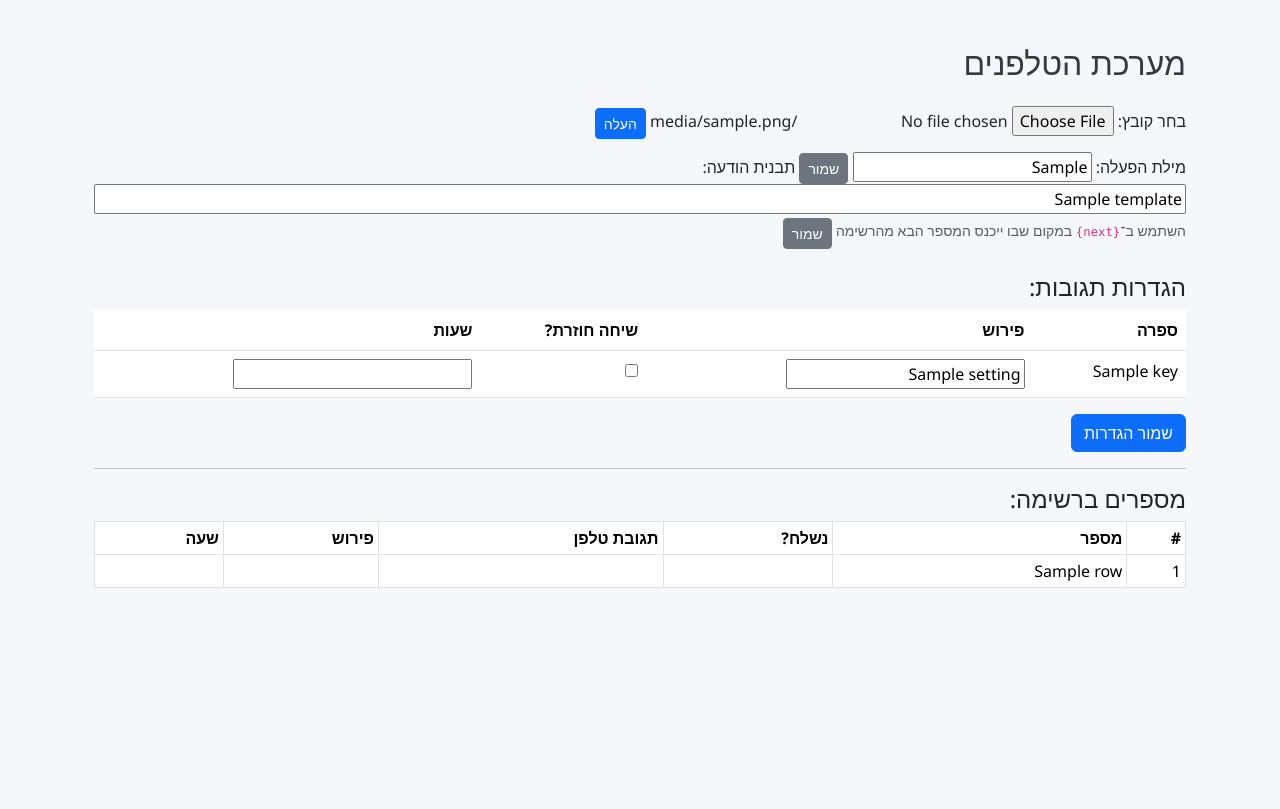
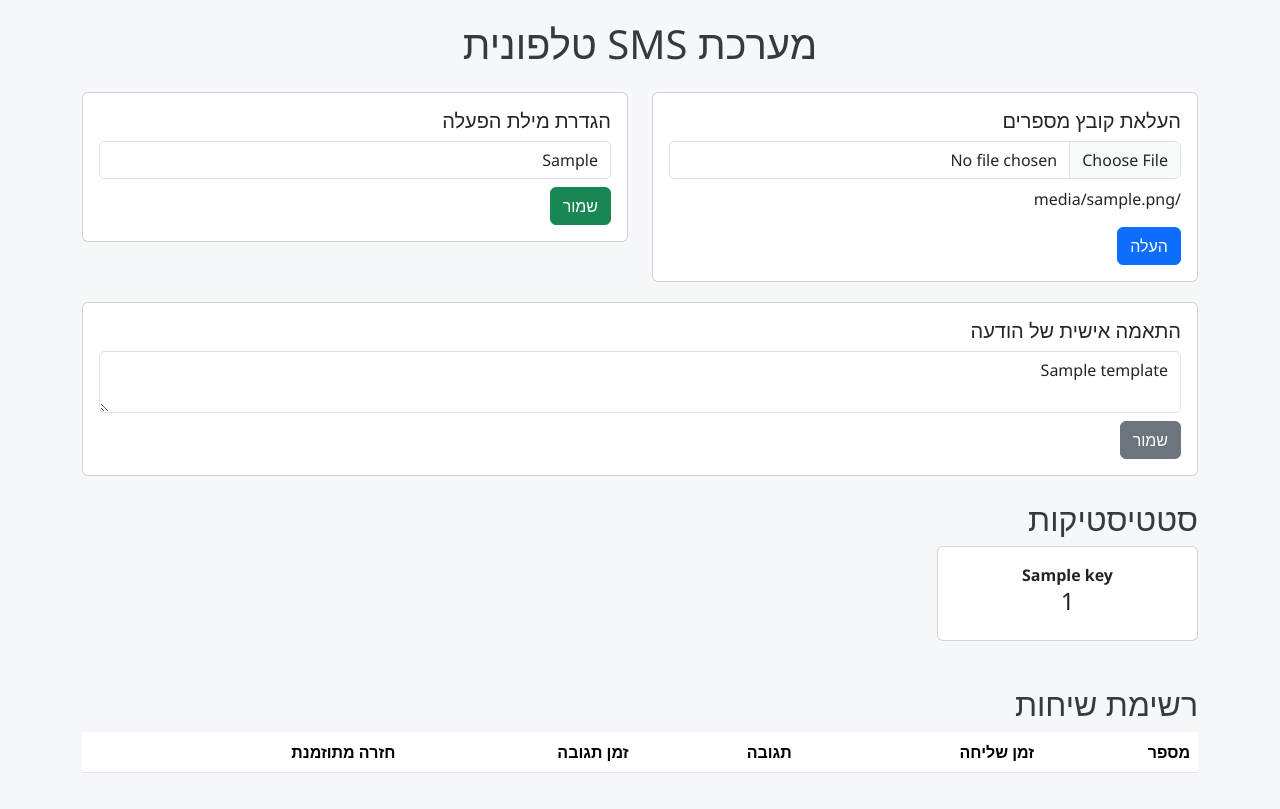
Before and after one commit to uriya222972/sms-auto-bot, a Flask app: template templates/index.html in a window 1280 px wide. Before the commit the page ends 588 px from the top, so only its background shows below. Run offline with Flask 3, Linux system fonts and the light colour scheme; the template is opened without the code that fills it: most values are stand-ins (such as "Sample title", 1, 10 or a date in 2020); data that the repository does not hold is empty.

Commit message:
Update index.html

```diff
--- a/templates/index.html
+++ b/templates/index.html
@@ -1,72 +1,105 @@
 {% extends "base.html" %}
 {% block content %}
-<div class="container mt-4">
-  <h2 class="mb-4">מערכת הטלפנים</h2>
+<h1 class="text-center mb-4">מערכת SMS טלפונית</h1>
 
-  <form method="post" enctype="multipart/form-data">
-    <label for="file">בחר קובץ:</label>
-    <input type="file" name="file" id="file" onchange="document.getElementById('filename').textContent = this.files[0]?.name || 'לא נבחר קובץ'">
-    <span id="filename">{{ filename or "לא נבחר קובץ" }}</span>
-    <button class="btn btn-primary btn-sm" formaction="/upload" formmethod="post">העלה</button>
-  </form>
+<div class="row">
+    <div class="col-md-6">
+        <form method="post" enctype="multipart/form-data">
+            <div class="card">
+                <div class="card-body">
+                    <h5 class="card-title">העלאת קובץ מספרים</h5>
+                    <input type="file" name="file" id="file" class="form-control mb-2" required onchange="updateFilename()">
+                    <p id="filename-display">{{ filename or 'לא נבחר קובץ' }}</p>
+                    <button type="submit" class="btn btn-primary">העלה</button>
+                </div>
+            </div>
+        </form>
+    </div>
 
-  <form method="post">
-    <label for="activation_word">מילת הפעלה:</label>
-    <input type="text" id="activation_word" name="activation_word" value="{{ activation_word }}" required>
-    <button class="btn btn-secondary btn-sm" type="submit" name="update_activation_word">שמור</button>
+    <div class="col-md-6">
+        <form method="post">
+            <div class="card">
+                <div class="card-body">
+                    <h5 class="card-title">הגדרת מילת הפעלה</h5>
+                    <input type="hidden" name="update_activation_word">
+                    <input type="text" name="activation_word" value="{{ activation_word }}" class="form-control mb-2" required>
+                    <button type="submit" class="btn btn-success">שמור</button>
+                </div>
+            </div>
+        </form>
+    </div>
+</div>
 
-    <label for="template" class="mt-3">תבנית הודעה:</label>
-    <input type="text" id="template" name="template" value="{{ template }}" style="width: 100%;" required>
-    <small class="form-text text-muted">השתמש ב־<code>{next}</code> במקום שבו ייכנס המספר הבא מהרשימה</small>
-    <button class="btn btn-secondary btn-sm mt-1" type="submit" name="update_template">שמור</button>
-  </form>
+<form method="post">
+    <div class="card">
+        <div class="card-body">
+            <h5 class="card-title">התאמה אישית של הודעה</h5>
+            <input type="hidden" name="update_template">
+            <textarea name="template" class="form-control" rows="2" required>{{ template }}</textarea>
+            <button type="submit" class="btn btn-secondary mt-2">שמור</button>
+        </div>
+    </div>
+</form>
 
-  <form method="post">
-    <h4 class="mt-4">הגדרות תגובות:</h4>
-    <table class="table">
-      <thead>
-        <tr><th>ספרה</th><th>פירוש</th><th>שיחה חוזרת?</th><th>שעות</th></tr>
-      </thead>
-      <tbody>
-        {% for key, setting in response_map.items() %}
+<h2 class="mt-4">סטטיסטיקות</h2>
+<div class="row" id="stats-container">
+    {% for key, count in stats.items() %}
+    <div class="col-md-3">
+        <div class="card text-center">
+            <div class="card-body">
+                <div class="stat-label">{{ key }}</div>
+                <h4>{{ count }}</h4>
+            </div>
+        </div>
+    </div>
+    {% endfor %}
+</div>
+
+<h2 class="mt-4">רשימת שיחות</h2>
+<table class="table table-striped table-hover sortable">
+    <thead>
         <tr>
-          <td>{{ key }}</td>
-          <td><input type="text" name="label_{{ key }}" value="{{ setting.label }}"></td>
-          <td><input type="checkbox" name="callback_{{ key }}" {% if setting.callback_required %}checked{% endif %}></td>
-          <td><input type="number" name="hours_{{ key }}" value="{{ setting.hours }}"></td>
+            <th>מספר</th>
+            <th>זמן שליחה</th>
+            <th>תגובה</th>
+            <th>זמן תגובה</th>
+            <th>חזרה מתוזמנת</th>
+        </tr>
+    </thead>
+    <tbody id="data-table">
+        {% for i, row in enumerate(rows) %}
+        <tr>
+            <td>{{ row }}</td>
+            <td>{{ send_log[i].time if send_log[i] is defined else '' }}</td>
+            <td>{{ responses[i].label if responses[i] is defined else '' }}</td>
+            <td>{{ responses[i].time if responses[i] is defined else '' }}</td>
+            <td id="retry-{{ i }}"></td>
         </tr>
         {% endfor %}
-      </tbody>
-    </table>
-    <button class="btn btn-primary" type="submit" name="update_response_map">שמור הגדרות</button>
-  </form>
+    </tbody>
+</table>
 
-  <hr>
+<script>
+function updateFilename() {
+    const input = document.getElementById("file");
+    const display = document.getElementById("filename-display");
+    if (input.files.length > 0) {
+        display.innerText = input.files[0].name;
+    }
+}
 
-  <h4>מספרים ברשימה:</h4>
-  <table class="table table-bordered table-sm">
-    <thead>
-      <tr>
-        <th>#</th>
-        <th>מספר</th>
-        <th>נשלח?</th>
-        <th>תגובת טלפן</th>
-        <th>פירוש</th>
-        <th>שעה</th>
-      </tr>
-    </thead>
-    <tbody>
-      {% for row in rows %}
-      <tr>
-        <td>{{ loop.index }}</td>
-        <td>{{ row }}</td>
-        <td>{% if loop.index0 in send_log %}✔️{% endif %}</td>
-        <td>{{ responses.get(loop.index0, {}).get('message', '') }}</td>
-        <td>{{ responses.get(loop.index0, {}).get('label', '') }}</td>
-        <td>{{ responses.get(loop.index0, {}).get('time', '') }}</td>
-      </tr>
-      {% endfor %}
-    </tbody>
-  </table>
-</div>
+async function refreshData() {
+    const res = await fetch('/data');
+    const data = await res.json();
+    for (const i in data.retry_times) {
+        const el = document.getElementById('retry-' + i);
+        if (el) el.innerText = data.retry_times[i];
+    }
+
+    // ניתן להרחיב כאן לרענון סטטיסטיקות וגרפים דינמיים
+}
+
+setInterval(refreshData, 10000);
+refreshData();
+</script>
 {% endblock %}
```
